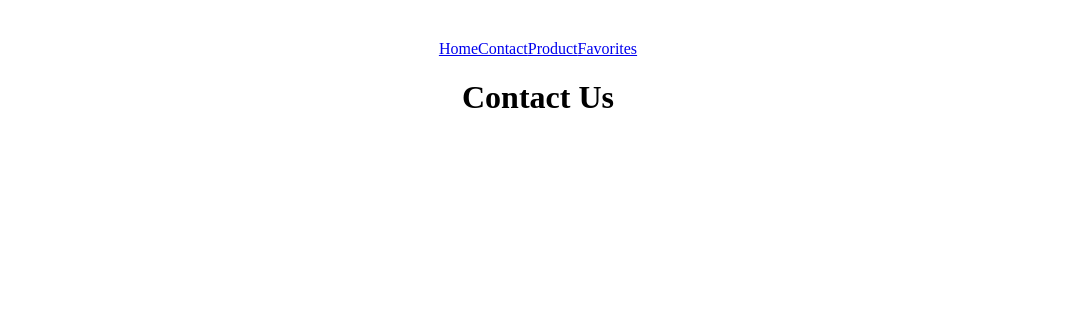
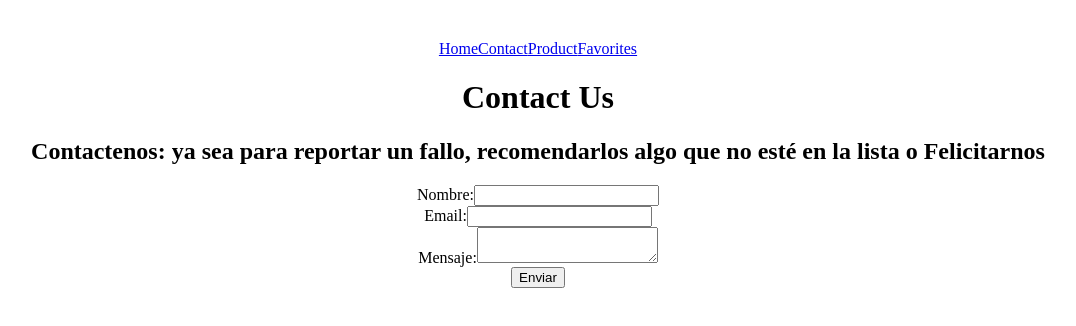
Before and after one commit to jennymunera/proyecto_frontEndIII_DH_JennyMunera, a React (Vite) app in the folder react-anime-app/: page /contact in a window 1280 px wide. Shown: the top 326 px of the page, without its empty margins (102-1178 px from the left). Built offline with nearby package versions, Linux system fonts and the light colour scheme.

Commit message:
Update to Import Component Contact

```diff
--- a/react-anime-app/src/pages/Contact.jsx
+++ b/react-anime-app/src/pages/Contact.jsx
@@ -1,4 +1,12 @@
+import ContactForm from '../components/ContactForm'; // Ruta correcta
+
 function Contact() {
-    return <h1>Contact Us</h1>;
+    return (
+        <div>
+            <h1>Contact Us</h1>
+            <ContactForm />
+        </div>
+    );
 }
+
 export default Contact;
```
